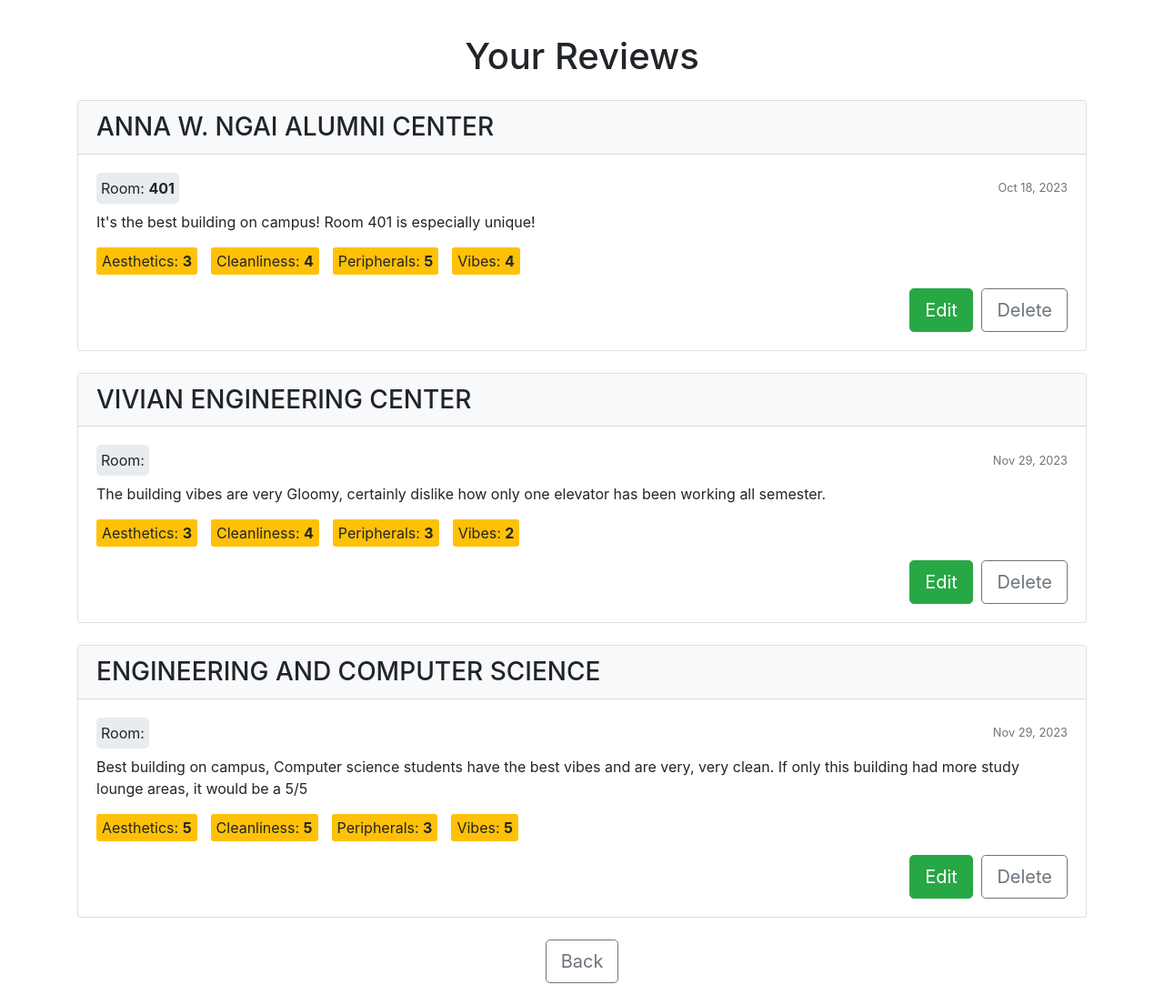
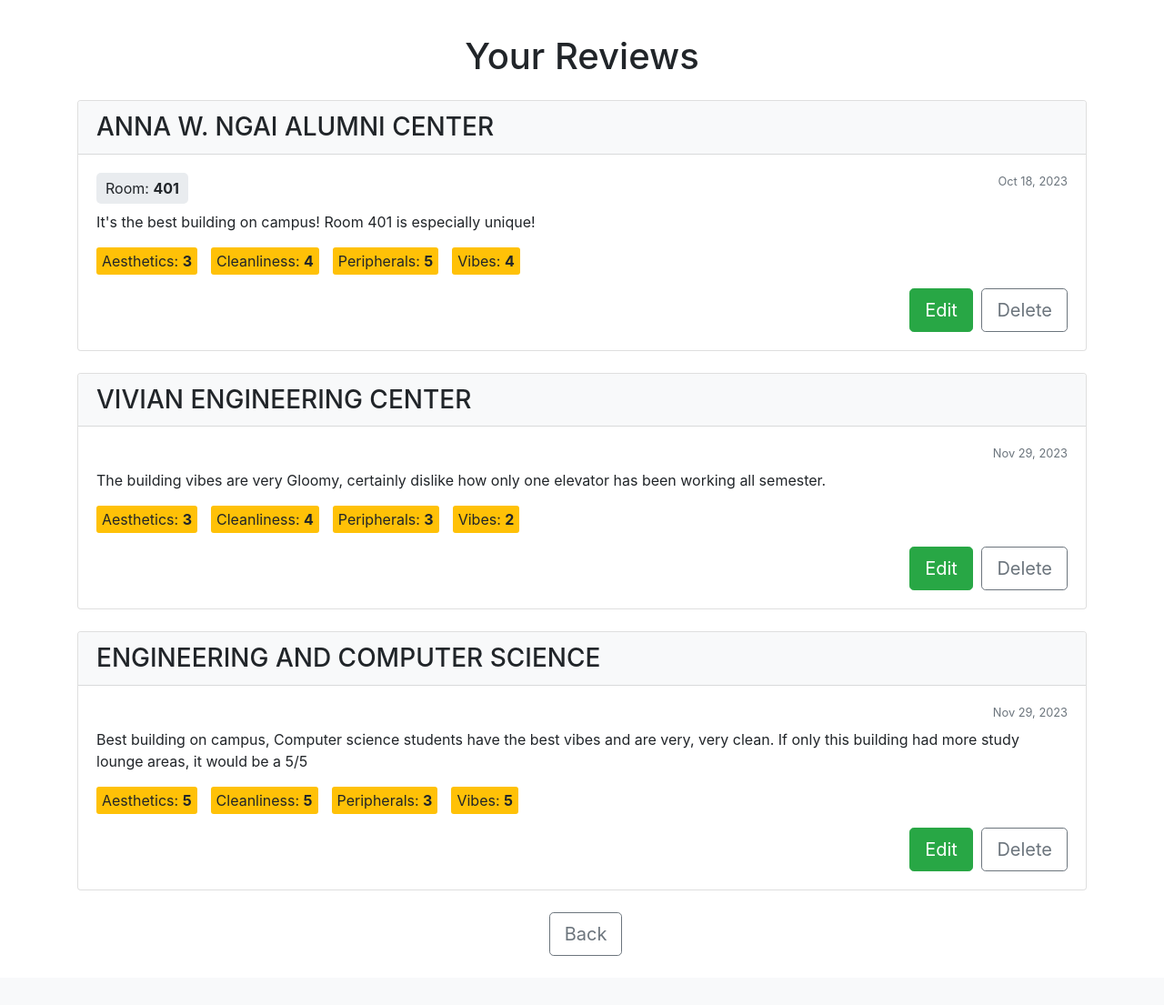
Before and after one commit to Jojo-Paris/rate-my-building, a Flask app: page /view-user-review in a window 1280 px wide. Shown: the part 58-1163 px from the top of the page at 91% size. After the commit the page ends 1109 px from the top, so only its background shows below. Run offline with Flask 3, Linux system fonts and the light colour scheme; a user stored in the database is signed in; data comes from the database, SQL or seed files in the repository; some libraries are stand-ins or nearby versions.

Commit message:
Changes
- Changes for back buttons
- Added that room number is optional
- Changed room on card to not show for looking at user reviews

```diff
--- a/portfolio/forms.py
+++ b/portfolio/forms.py
@@ -90,7 +90,7 @@
     peripherals = SelectField('Peripherals', choices=[(i, str(i)) for i in range(1, 6)], validators=[DataRequired()])
     vibes = SelectField('Vibes', choices=[(i, str(i)) for i in range(1, 6)], validators=[DataRequired()])
     content = TextAreaField('Review (max 750 words)', validators=[DataRequired(), Length(max=750)])
-    classroom_name = StringField('Classroom Name', validators=[Length(max=50)])
+    classroom_name = StringField('Classroom Name (Optional)', validators=[Length(max=50)])
     submit = SubmitField('Submit Review')
 
 
@@ -101,5 +101,5 @@
     peripherals = SelectField('Peripherals', choices=[(i, str(i)) for i in range(1, 6)], validators=[DataRequired()])
     vibes = SelectField('Vibes', choices=[(i, str(i)) for i in range(1, 6)], validators=[DataRequired()])
     content = TextAreaField('Review (max 750 words)', validators=[DataRequired(), Length(max=750)])
-    classroom_name = StringField('Classroom Name', validators=[Length(max=50)])
+    classroom_name = StringField('Classroom Name (Optional)', validators=[Length(max=50)])
     submit = SubmitField('Submit Review')
--- a/portfolio/templates/forgot_password.html
+++ b/portfolio/templates/forgot_password.html
@@ -16,6 +16,8 @@
                         {{ form.email(class="form-control", placeholder="Enter your email") }}
                     </div>
                     {{ form.SubmitField(class="btn btn-outline-secondary mb-2") }}
+                    <button type="button" class="btn btn-outline-secondary mb-2" onclick="window.history.back();">Back</button>
+
                 </form>
             </div>
         </div>
--- a/portfolio/templates/user_reviews.html
+++ b/portfolio/templates/user_reviews.html
@@ -14,12 +14,21 @@
                     <h3 class="mb-0">{{ review.buildingName }}</h3>
                 </div>
                 <div class="card-body">
-                    <div class="d-flex justify-content-between align-items-center mb-2">
-                        <div style="background-color: #e9ecef; padding: 5px; border-radius: 5px; display: inline-block;">
-                            Room: <strong>{{ review.room }}</strong>
-                        </div>
-                        <small class="text-muted">{{ review.date_created.strftime('%b %d, %Y') }}</small>
+                    {% if review.room %}
+                <div class="d-flex justify-content-between mb-2">
+                    <div style="background-color: #e9ecef; padding: 5px 10px; border-radius: 5px;">
+                        Room: <strong>{{ review.room }}</strong>
                     </div>
+                    <small class="text-muted">{{ review.date_created.strftime('%b %d, %Y') }}</small>
+                </div>
+                {% else  %}
+                <div class="d-flex justify-content-between mb-2">
+                    <div style="border-radius: 5px;">
+                        <strong></strong>
+                    </div>
+                    <small class="text-muted">{{ review.date_created.strftime('%b %d, %Y') }}</small>
+                </div>
+                {% endif %}
                     <p>{{ review.description }}</p>
                     <div style="display: flex; gap: 15px; margin-bottom: 15px;">
                         <span style="background-color: #ffc107; padding: 3px 6px; border-radius: 3px;">Aesthetics: <b>{{ review.aesthetics }}</b></span>
@@ -39,7 +48,7 @@
     {% endif %}
 
     <div class="text-center mb-4">
-        <button class="btn btn-outline-secondary btn-lg" onclick="window.history.back();">Back</button>
+        <a href="{{ url_for('logged_in_page') }}" class="btn btn-outline-secondary btn-lg ml-2">Back</a>
     </div>
 </div>
 
```
